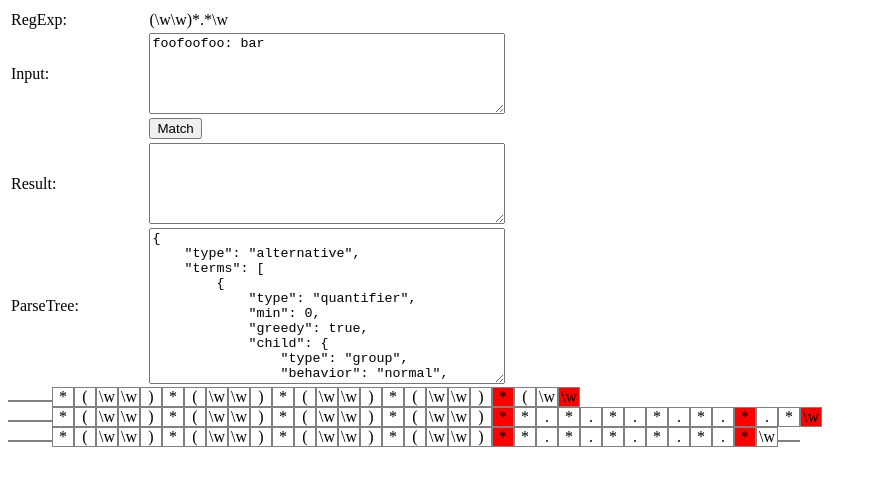
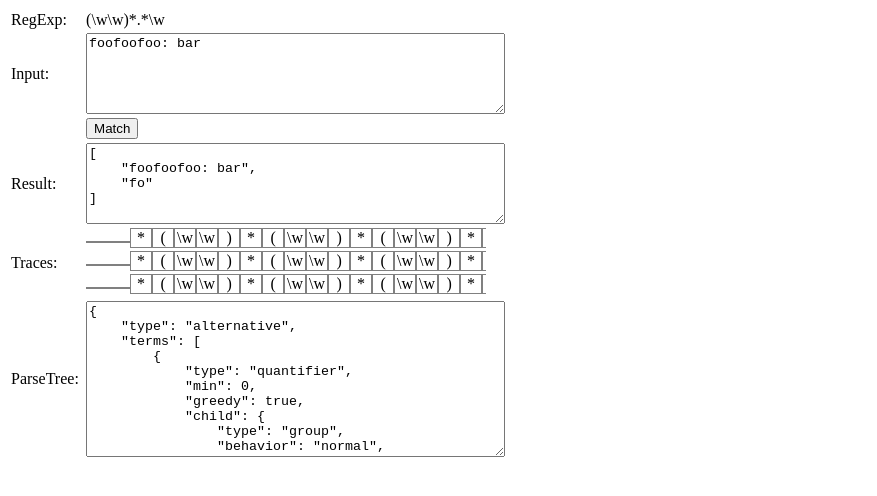
Before and after one commit to jviereck/regexp.js, a plain HTML site: page index.html in a window 1280 px wide. Shown: the whole page, without its empty margins (0-877 px from the left). Drawn offline with Linux system fonts and the light colour scheme.

Commit message:
Got traceList UI in somewhat good state

```diff
--- a/index.html
+++ b/index.html
@@ -14,19 +14,23 @@
             background-color: orange;
         }
 
-        #traces > span {
+        #traces span {
             border: 1px solid gray;
             display: inline-block;
             width: 20px;
             text-align: center;
         }
 
-        #traces > span.failed {
+        #traces span.failed {
             background-color: red;
         }
 
-        #traces > span.matched {
+        #traces span.matched {
             background-color: green;
+        }
+
+        #traces .traceRun {
+            margin-bottom: 3px;
         }
     </style>
 </head>
@@ -47,10 +51,16 @@
         <td>Result:</td><td><textarea id="result" rows=5 style="width:100%"></textarea></td>
     </tr>
     <tr>
+        <td>Traces:</td>
+        <td>
+            <div id="traces" style="width:400px;overflow:auto"></div>
+        </td>
+    </tr>
+    <tr>
         <td>ParseTree:</td><td><textarea id="parseTree" rows=10 style="width:100%"></textarea></td>
     </tr>
 </table>
-<div id="traces"></div>
+
 
 <script>
 
@@ -150,8 +160,19 @@
         return;
     }
 
-    tracesDom.innerHTML = res.trace.traceTail.map(traceToHTML).join('<br>')
+    var resOutput;
+    if (res.matches) {
+        resOutput = JSON.stringify(res.matches, null, 4);
+    } else {
+        resOutput = 'null';
+    }
 
+    tracesDom.innerHTML = res.trace.traceTail.map(function(tail) {
+        var html = traceToHTML(tail);
+        return '<div class="traceRun"><nobr>' + html + '</nobr></div>';
+    }).join('\n')
+
+    document.getElementById('result').value = resOutput;
     document.getElementById('parseTree').value = JSON.stringify(res.parseTree, null, 4);
 }
 
```
